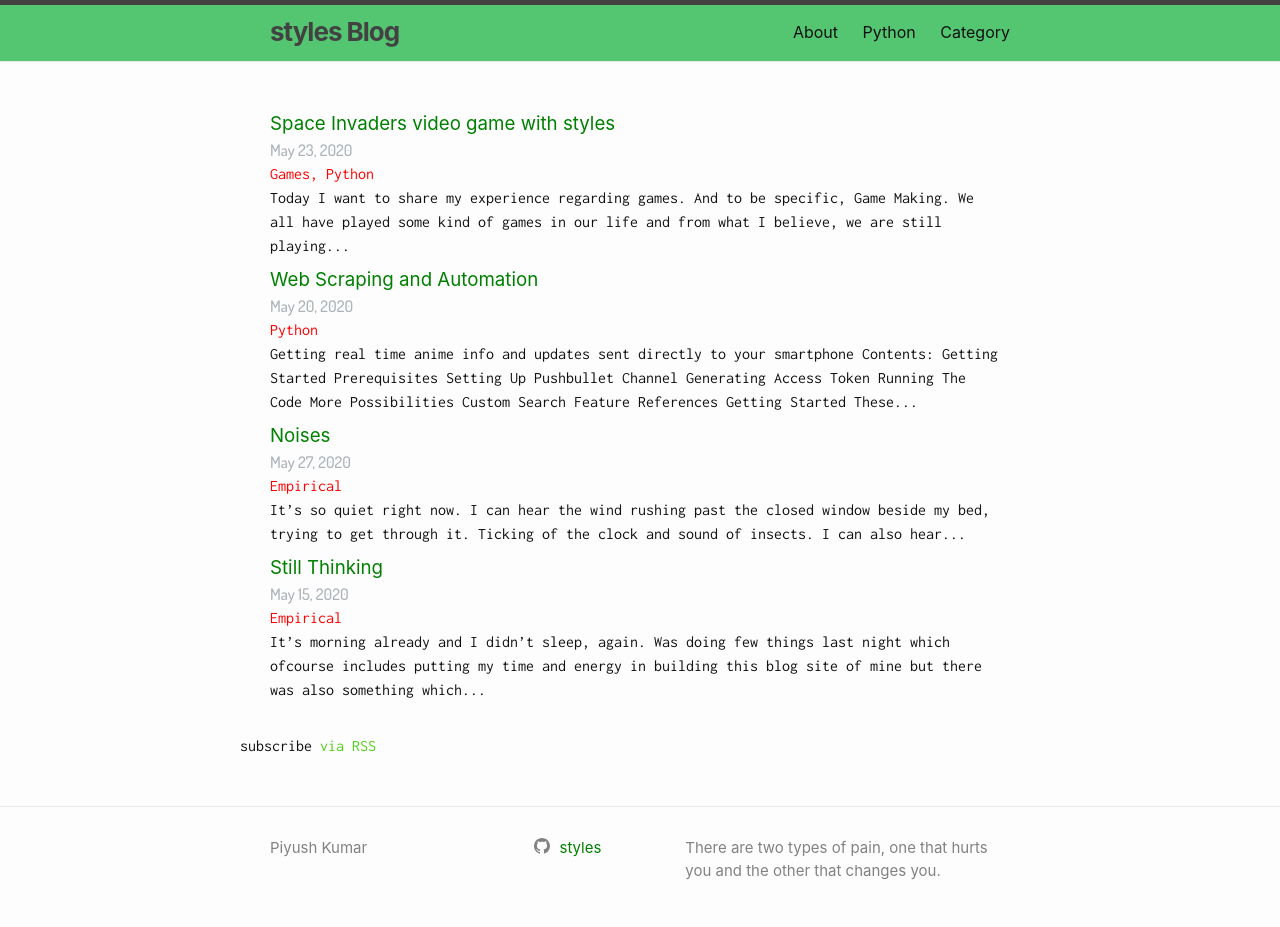
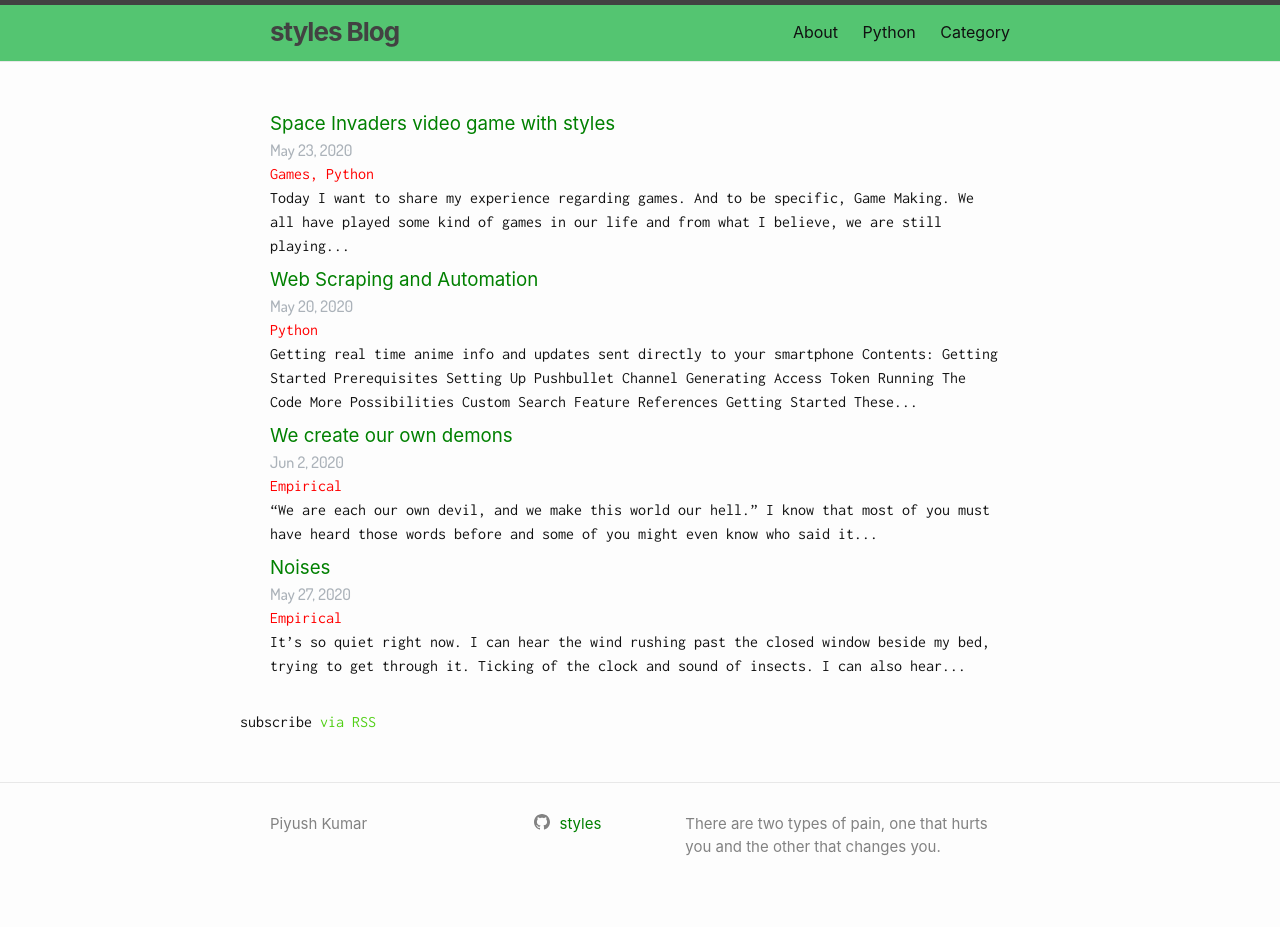
Before and after one commit to styles3544/Blog, a Jekyll site: the page built from index.html, in a window 1280 px wide. Built offline with Jekyll 4.4.1, drawn with Linux system fonts in a browser that asks for light colours; after the commit the page ends 903 px from its top, so only the background shows below that; some of the changed lines change nothing that is shown.

Commit message:
my demons

```diff
--- a/_layouts/default.html
+++ b/_layouts/default.html
@@ -10,7 +10,7 @@
 
     <meta name="viewport" content="width=device-width, initial-scale=1"><!-- Begin Jekyll SEO tag v2.6.1 -->
 
-    <title>styles Blog | fighting the demons within</title>
+    <title>styles Blog | fighting my own demons</title>
 
     <meta name="generator" content="Jekyll v3.8.6" />
 
@@ -32,7 +32,7 @@
 
     <script type="application/ld+json">
 
-{"@type":"WebSite","description":"There are two types of pain, one that hurts you and the other that changes you.","url":"https://styles3544.github.io/Blog/","headline":"styles Blog | fighting the demons within","name":"styles Blog","author":{"@type":"Person","name":"Piyush Kumar"},"@context":"https://schema.org"}</script>
+{"@type":"WebSite","description":"There are two types of pain, one that hurts you and the other that changes you.","url":"https://styles3544.github.io/Blog/","headline":"styles Blog | fighting my own demons","name":"styles Blog","author":{"@type":"Person","name":"Piyush Kumar"},"@context":"https://schema.org"}</script>
 
     <!-- End Jekyll SEO tag -->
 
--- /dev/null
+++ b/_posts/2020-06-02-demons.md
@@ -0,0 +1,19 @@
+---
+layout: post
+title:  "We create our own demons"
+categories: empirical
+---
+“We are each our own devil, and we make this world our hell.” I know that most of you must have heard those words before and some of you might even know who said it as well. But even if you don't, it doesn't matter. What matters is that he was great. I've been thinking about those words quite a lot lately. In retrospect, I realized that we all have greatest fears, lust for something, regrets or dark secrets in our lives. These are some things which doesn't appear on the surface but can slowly eat you up from inside.<br/><br/>
+These things or emotions can have a control over someone and can make them do things. For some it can be self-destructing while for others it can be depressing. Isn't that something what a demon does? It controls you and makes you do things which you might find wrong in your conscience. They are well aware of our thoughts, so they provide us with a reason to define our actions after they takeover. Many people even believe that no matter how virtuous and righteous we believe ourselves to be, we all have some kind of element of darkness inside of us which pushes us to do immoral, wrongful or simply just bad things in our lives. Some realize it, some don't.<br/><br/>
+I don't know if the temptations mentioned in the Christian tradition would be relevant here. But many people and things get compelled and destroyed by them, so I'll just make a brief mention about them. They are called the seven deadly sins,<br/>
+1. Pride - the quality or state of being inordinately self-esteemed or conceit
+2. Envy - painful or resentful awareness of an advantage enjoyed by another joined with a desire to possess the same advantage
+3. Wrath - strong vengeful anger or indignation
+4. Gluttony - excessive indulgence (typically food or drink)
+5. Lust - intense or unbridled (sexual) desire, lasciviousness
+6. Sloth - disinclination to action or labor, spiritual apathy, and inactivity
+7. Greed - a selfish and excessive desire for more of something (such as money) than is needed (material goods)<br/>
+If you want more on this then you can refer [here too](https://www.bibleinfo.com/en/questions/what-are-seven-deadly-sins).<br/><br/>
+The choices we make and the path we choose to walk on will surely lead us somewhere which wouldn't be the same as when we had chosen to walk on the one, which we should've been walking on all along. Sometimes we're aware of the choices we are making and hence have a slight idea of the results it's gonna yield us. But sometimes, the choices aren't just made by us. Sometimes we are driven. Impelled.<br/><br/>
+Wherever there is grief, guilt and regret follows. We all have some things in our lives which we wish to have done in a different way, or some things we wish we should or shouldn't have said, even things we feel terrible about. Some of you might have it and some of you might don't. I know that I have. Everything we do has an effect on our present and our future. Anger is the strongest emotion we have but regret takes over it and can destroy us, day by day second by second, slowly but surely. If you have control over the situation and you know how to channel your emotions then you can even channel your anger into a driving force for something. But if the control is not in your hands then everything will be lost, ruined or destroyed.<br/><br/>
+We all have our own demons, and we are the one who create them. Demons which can subdue our thoughts, emotions and actions. Or which can make us lean over our darkest sides and can change us. Or which can make our choices unclear resulting in making a decision which might leave us with regret for the rest of our lives. Every detriment is the result of our own actions or inabilities. While some are able to resist and fight what they've created, others just have to live with it.
```
